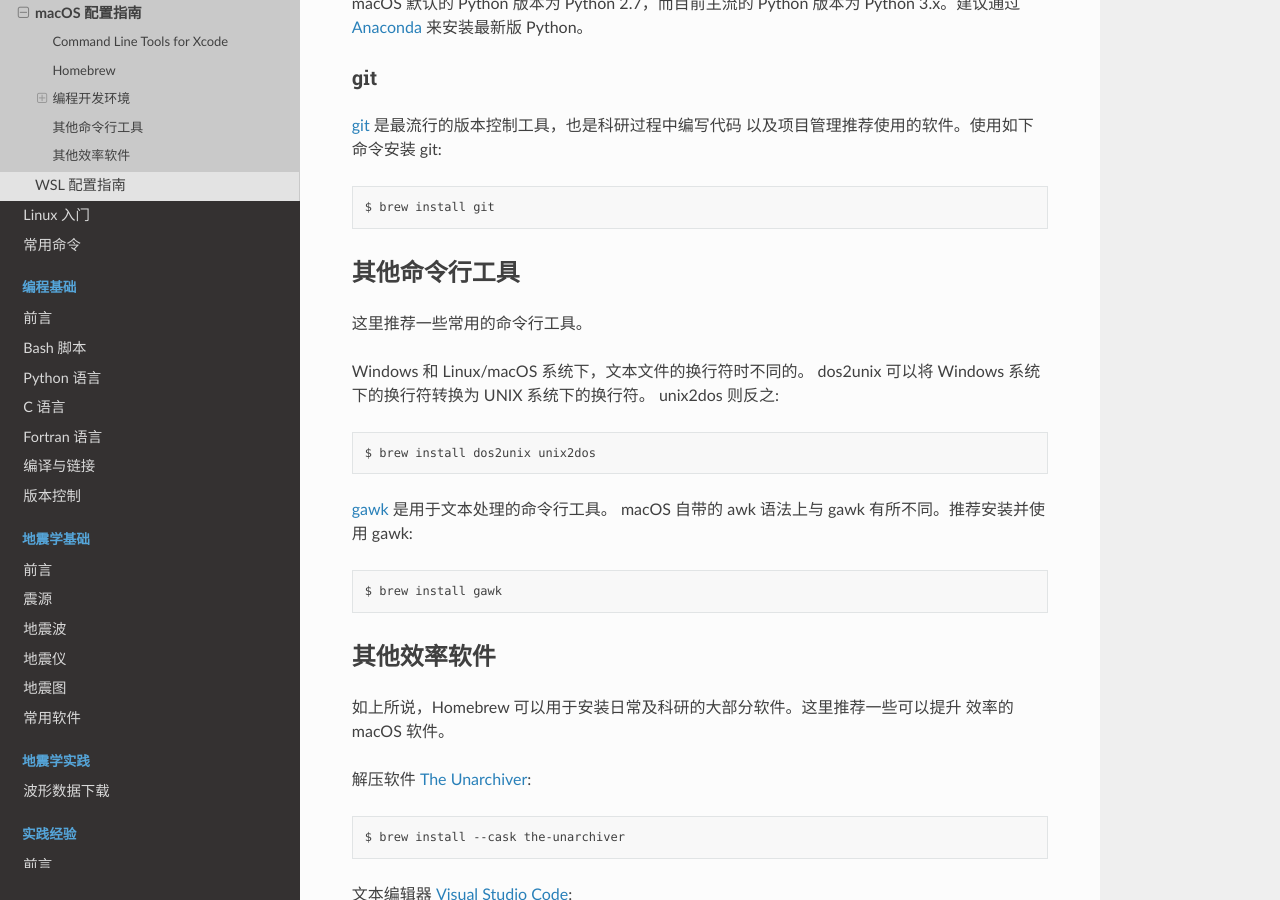
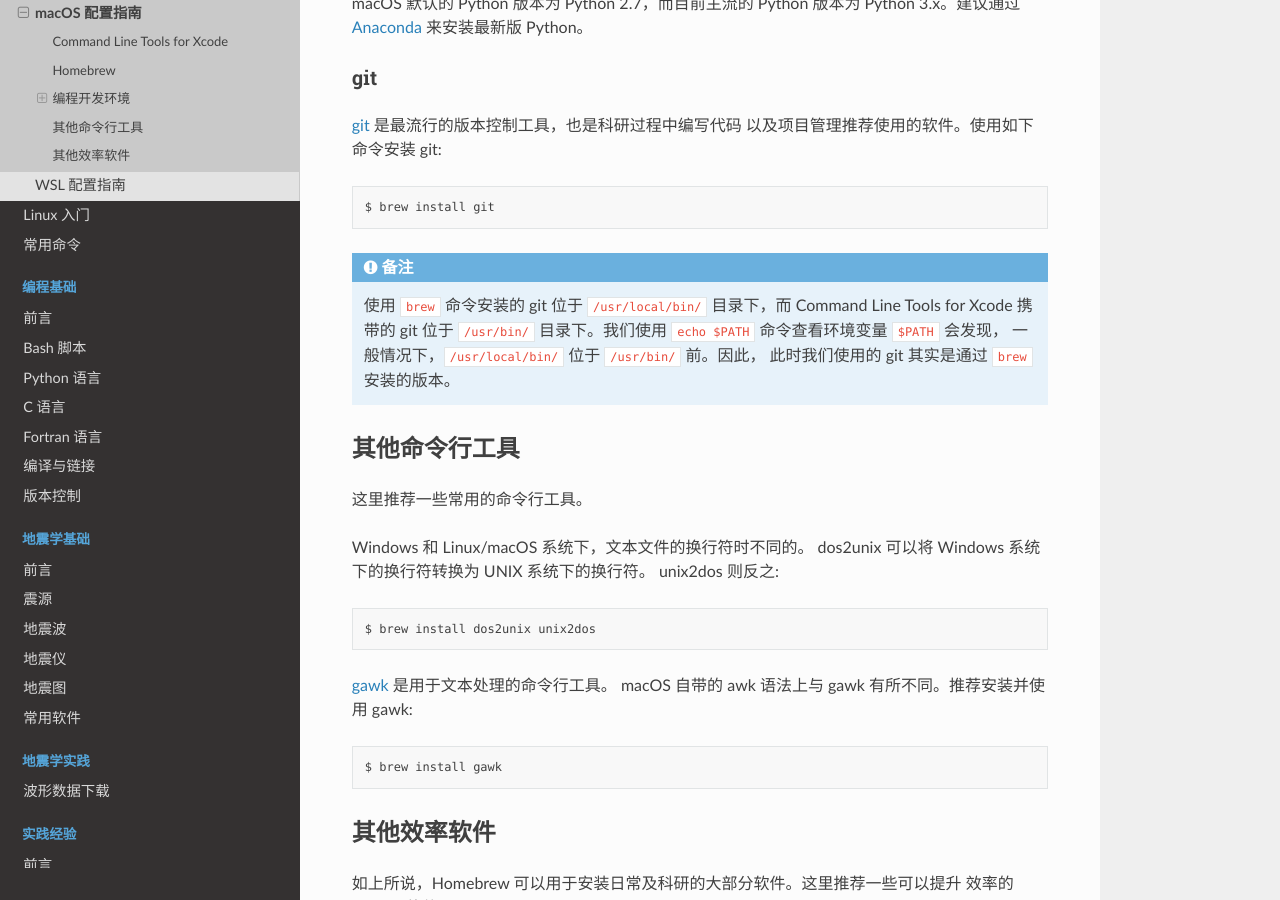
Before and after one commit to seismo-learn/seismology101, a Sphinx documentation site: the page built from source/computer/macos-setup.rst, in a window 1280 px wide and 900 px high, scrolled down 2301 px. Built offline with Sphinx 7.4.7 and the Read the Docs theme 2.0.0, drawn with Linux system fonts in a browser that asks for light colours.

Commit message:
Add a note for git

```diff
--- a/source/computer/macos-setup.rst
+++ b/source/computer/macos-setup.rst
@@ -115,6 +115,14 @@ git
 
     $ brew install git
 
+.. note::
+
+   使用 ``brew`` 命令安装的 git 位于 ``/usr/local/bin/`` 目录下，而
+   Command Line Tools for Xcode 携带的 git 位于 ``/usr/bin/``
+   目录下。我们使用 ``echo $PATH`` 命令查看环境变量 ``$PATH`` 会发现，
+   一般情况下，\ ``/usr/local/bin/`` 位于 ``/usr/bin/`` 前。因此，
+   此时我们使用的 git 其实是通过 ``brew`` 安装的版本。
+
 其他命令行工具
 --------------
 
```
